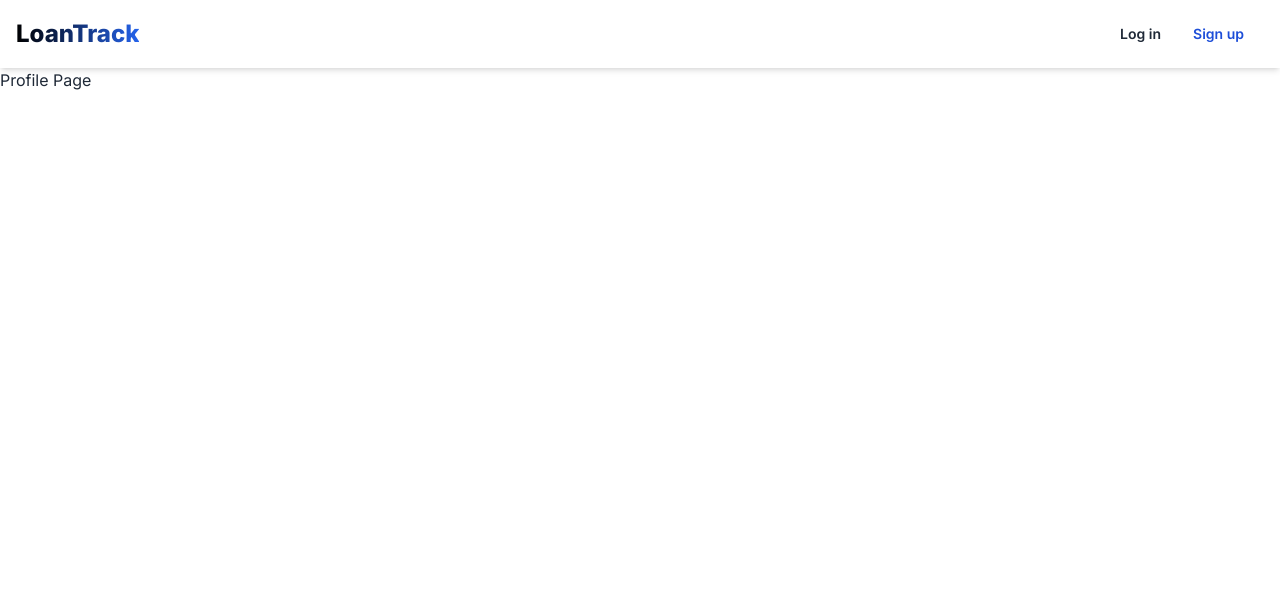
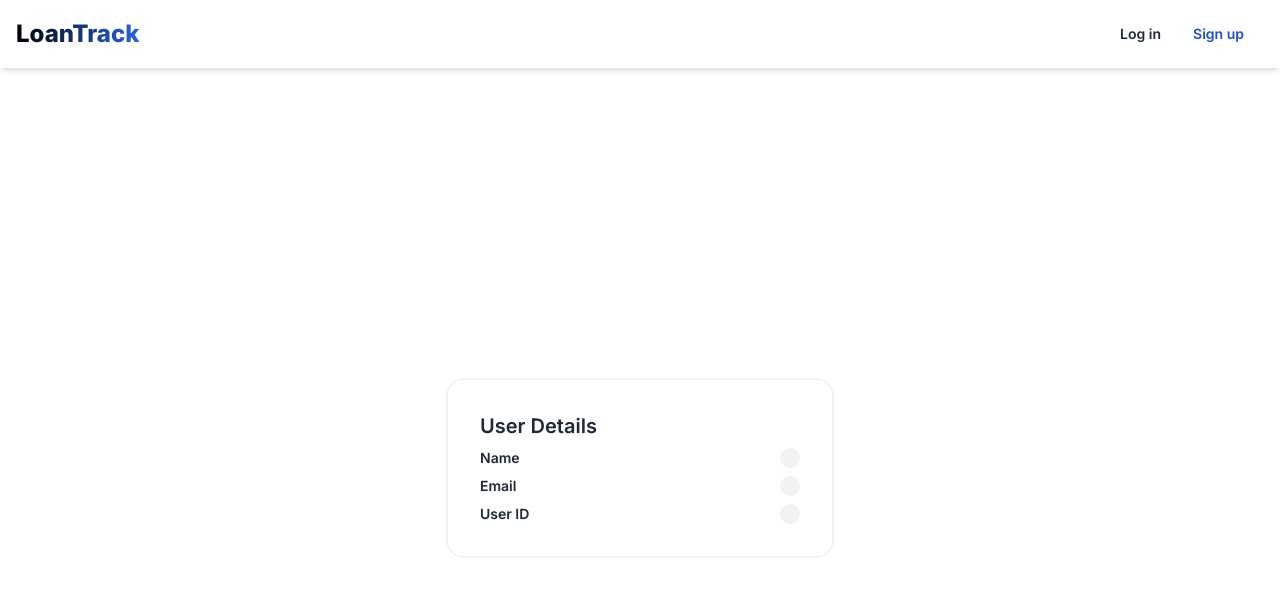
Before and after one commit to Shorno/loan-tracker-next.js, a Next.js app: page /profile in a window 1280 px wide. Shown: the top 596 px of the page. Built offline with nearby package versions, Linux system fonts and the light colour scheme; no server answers.

Commit message:
client schema

```diff
--- a/app/auth/signup/page.tsx
+++ b/app/auth/signup/page.tsx
@@ -27,7 +27,6 @@ export default function SignupForm() {
 
 
     const onSubmit = async (data: SignupFormData) => {
-        // Clear previous server error messages
         // setServerError("");
         try {
             const response = await signupAction(data);
--- /dev/null
+++ b/app/clients/[id]/page.tsx
@@ -0,0 +1,7 @@
+export default function ClientDetails(){
+    return (
+        <div>
+            <h1>Client Details</h1>
+        </div>
+    )
+}
--- /dev/null
+++ b/app/clients/new/page.tsx
@@ -0,0 +1,12 @@
+export default function CreateClient(){
+    return (
+        <>
+            <h1>Create Client</h1>
+            <form>
+                <label htmlFor="name">Name</label>
+                <input type="text" id="name" name="name" />
+                <button type="submit">Create</button>
+            </form>
+        </>
+    )
+}
--- /dev/null
+++ b/app/clients/page.tsx
@@ -0,0 +1,7 @@
+export default function ClientsPage() {
+    return (
+        <div>
+        <h1>Clients Page</h1>
+        </div>
+    )
+}
--- a/app/dashboard/page.tsx
+++ b/app/dashboard/page.tsx
@@ -1,24 +1,31 @@
-import {auth} from "@/auth";
+import {getAllUsers} from "@/actions/user";
 
 export default async function DashboardPage() {
-    const session = await auth()
-    const user = session?.user
+    const users = await getAllUsers();
+    console.log(users);
+
     return (
         <>
-            <div className="card bg-base-100 w-96 shadow-xl">
-                <div className="card-body">
-                    <h2 className="card-title">{user ? "Authenticated" : "Unauthenticated"}</h2>
-                    {
-                        user ? (
-                            <>
-                                <p>Welcome, {user.id}</p>
-                                <p>Email: {user.email}</p>
-                            </>
-                        ) : (
-                            <p>Please login to access the dashboard</p>
-                        )
-                    }
-                </div>
+            <div className="overflow-x-auto pt-24">
+                <table className="table table-zebra table-pin-cols ">
+                    {/* head */}
+                    <thead>
+                    <tr>
+                        <th>Name</th>
+                        <th>Email</th>
+                        <th>User Id</th>
+                    </tr>
+                    </thead>
+                    <tbody>
+                    {users.map((user: any) => (
+                        <tr key={user.id}>
+                            <td>{user.name}</td>
+                            <td>{user.email}</td>
+                            <td>{user.id}</td>
+                        </tr>
+                    ))}
+                    </tbody>
+                </table>
             </div>
         </>
     )
--- a/app/profile/page.tsx
+++ b/app/profile/page.tsx
@@ -1,7 +1,34 @@
-export default function ProfilePage(){
-    return  (
+"use client"
+import {useSession} from "next-auth/react";
+
+export default function ProfilePage() {
+    const session = useSession();
+    const user = session?.data?.user;
+    const name = user?.name;
+    const email = user?.email;
+    const userId = user?.id;
+
+    return (
         <>
-            <h2>Profile Page</h2>
+            <div className={"flex justify-center items-center h-screen"}>
+                <div className="card glass w-96">
+                    <div className="card-body">
+                        <h2 className="card-title">User Details</h2>
+                        <div className={"flex"}>
+                            <p className="text-sm font-semibold">Name</p>
+                            <div className="badge badge-ghost">{name}</div>
+                        </div>
+                        <div className={"flex"}>
+                            <p className="text-sm font-semibold">Email</p>
+                            <div className="badge badge-ghost">{email}</div>
+                        </div>
+                        <div className={"flex"}>
+                            <p className="text-sm font-semibold">User ID</p>
+                            <div className="badge badge-ghost">{userId}</div>
+                        </div>
+                    </div>
+                </div>
+            </div>
         </>
     )
 }
--- a/components/navbar.tsx
+++ b/components/navbar.tsx
@@ -75,7 +75,7 @@ export default function Navbar() {
                 }`}
             >
                 <nav className="bg-base-200 px-2 font-semibold text-zinc-900">
-                    <ul className="menu menu-horizontal flex gap-4">
+                    <ul className="menu menu-horizontal ">
                         <NavItems/>
                     </ul>
                 </nav>
```
Also changed, not shown: actions/user.ts (+10 -0 lines), schemas/clientSchema.ts (added, +40 -0 lines), actions/clients.ts (added), 1 other file (tests, documents, lock files or other folders).
